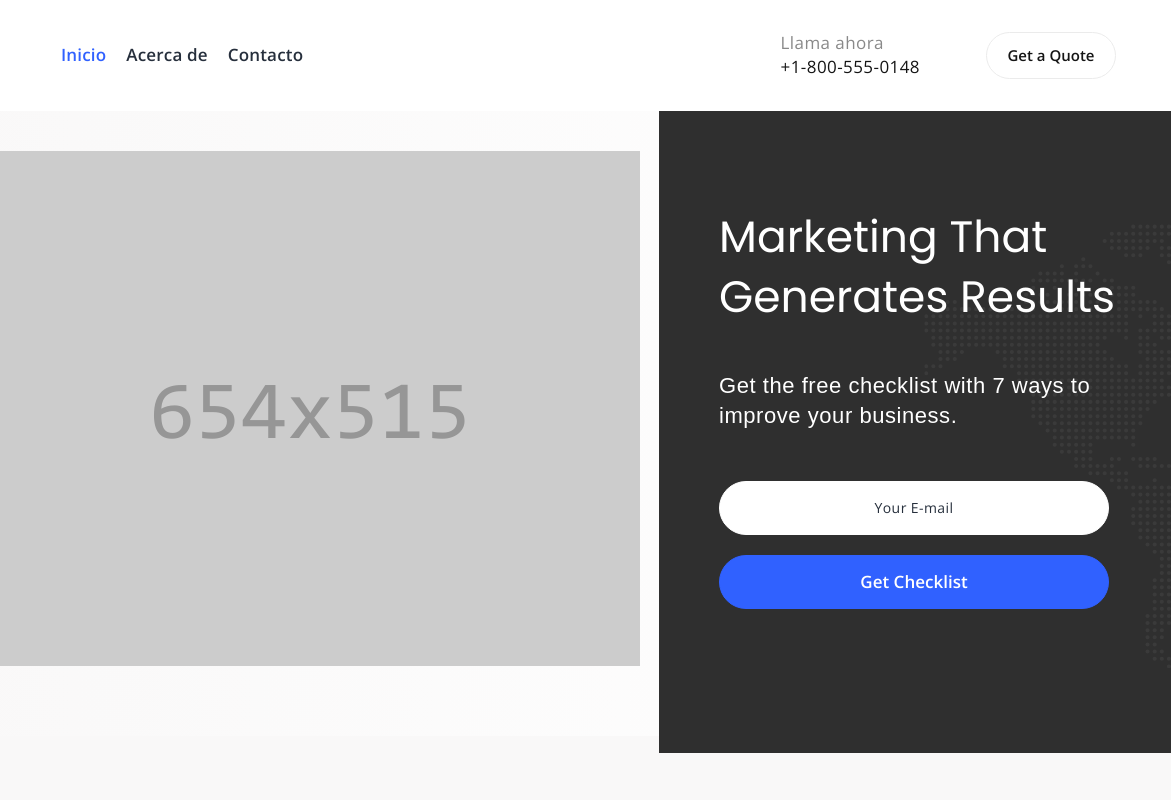
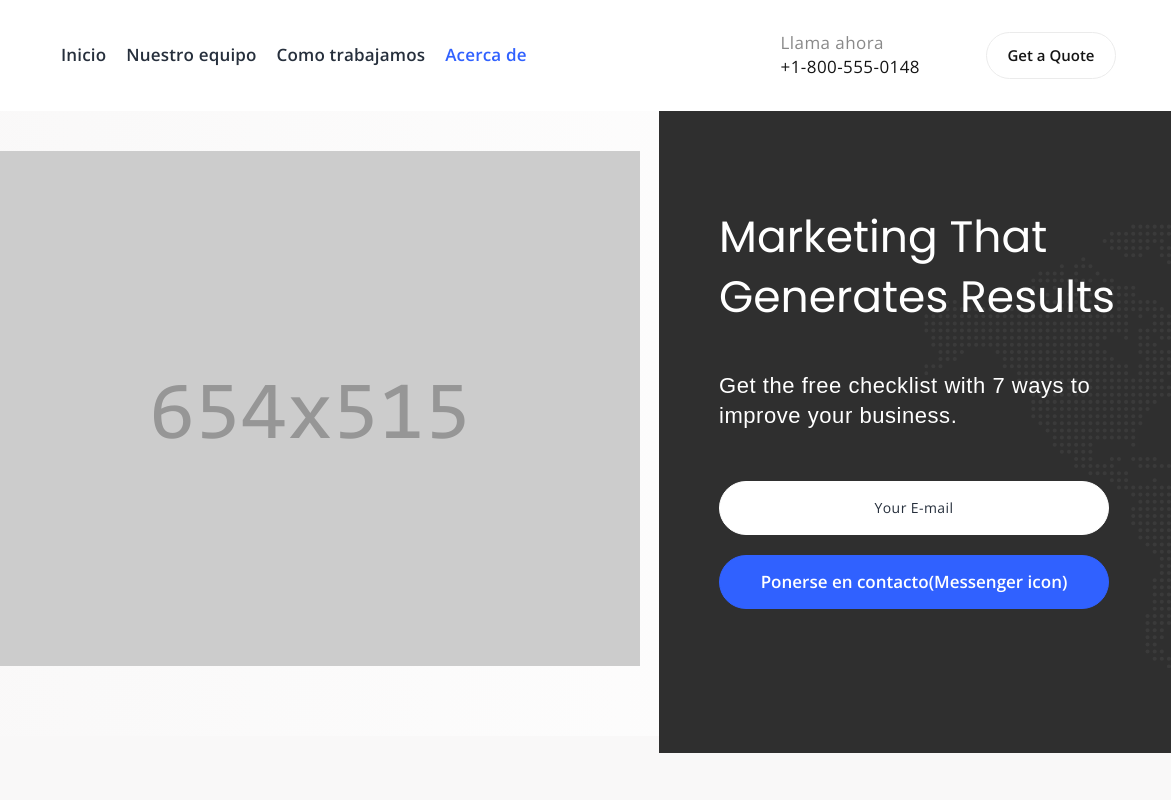
Before and after one commit to washyn/web_site_miptel, a plain HTML site: page site/index.html in a window 1280 px wide. Shown: the top 800 px of the page, 109-1280 px from the left. Drawn offline with nearby package versions, Linux system fonts and the light colour scheme; some packages are replaced by stand-ins of ours; a web font is replaced by a local one.

Commit message:
agregado enlaces al mismo sitio

```diff
--- a/site/index.html
+++ b/site/index.html
@@ -46,14 +46,17 @@
               <div class="rd-navbar-nav-wrap">
                 <!-- RD Navbar Nav-->
                 <ul class="rd-navbar-nav">
-                  <li class="rd-nav-item active"><a class="rd-nav-link" href="index.html">Inicio</a>
+                  <li class="rd-nav-item active"><a class="rd-nav-link" href="#home">Inicio</a>
                   </li>
-                  <li class="rd-nav-item"><a class="rd-nav-link" href="about-us.html">Acerca de</a>
+
+                  <li class="rd-nav-item"><a class="rd-nav-link" href="#our_team">Nuestro equipo</a>
                   </li>
-                  <!-- <li class="rd-nav-item"><a class="rd-nav-link" href="typography.html">Typography</a>
+                  <li class="rd-nav-item"><a class="rd-nav-link" href="#how_we_work">Como trabajamos</a>
+                  </li>
+                  <li class="rd-nav-item"><a class="rd-nav-link" href="#about_us">Acerca de</a>
+                  </li>
+                  <!-- <li class="rd-nav-item"><a class="rd-nav-link" href="contacts.html">Contacto</a>
                   </li> -->
-                  <li class="rd-nav-item"><a class="rd-nav-link" href="contacts.html">Contacto</a>
-                  </li>
                 </ul>
                 <div class="rd-navbar-tel">
                   <p>Llama ahora</p><a href="tel:#">+1-800-555-0148</a>
@@ -69,7 +72,7 @@
 
       <!-- First screen -->
       <!-- FScreen-->
-      <div class="layout-4">
+      <div id="home" class="layout-4">
         <div class="layout-4-item-right">
           <div class="box-custom-2 bg-accent">
             <div class="box-custom-2-bg bg-gray-900"><img class="map-image" src="images/world-map-light.svg" alt=""></div>
@@ -82,7 +85,7 @@
                   <label class="form-label text-center" for="subscribe-form-email">Your E-mail</label>
                 </div>
                 <div class="form-button">
-                  <button class="button button-block button-primary button-winona" type="submit">Get Checklist</button>
+                  <button class="button button-block button-primary button-winona" type="submit">Ponerse en contacto(Messenger icon)</button>
                 </div>
               </form>
             </div>
@@ -146,7 +149,7 @@
 
       <!-- como trabajamos -->
       <!-- How we work-->
-      <section class="section oh">
+      <section id="how_we_work" class="section oh">
         <div class="container">
           <div class="row justify-content-center justify-content-lg-between">
             <div class="col-md-10 col-lg-5 col-xl-4">
@@ -198,7 +201,7 @@
       </section>
 
       <!-- Our Team-->
-      <section class="section section-md bg-gray-100 text-center">
+      <section id="our_team" class="section section-md bg-gray-100 text-center">
         <div class="container">
           <h3>Nuestro equipo</h3>
           <!-- Owl Carousel-->
@@ -556,7 +559,7 @@
 
       <!-- about us -->
       <!-- Who we Are-->
-      <section class="section section-md">
+      <section id="about_us" class="section section-md">
         <div class="container">
           <div class="row row-50 align-items-center">
             <div class="col-lg-6">
@@ -740,11 +743,11 @@
             </div>
           </div>
         </div>
-        <div class="footer-classic-aside">
+        <!-- <div class="footer-classic-aside">
           <div class="container">
             <p class="rights"><span>&copy;&nbsp;</span><span class="copyright-year"></span>. All Rights Reserved. Design by <a href="https://www.templatemonster.com">TemplateMonster</a></p>
           </div>
-        </div>
+        </div> -->
       </footer>
 
     </div>
```
